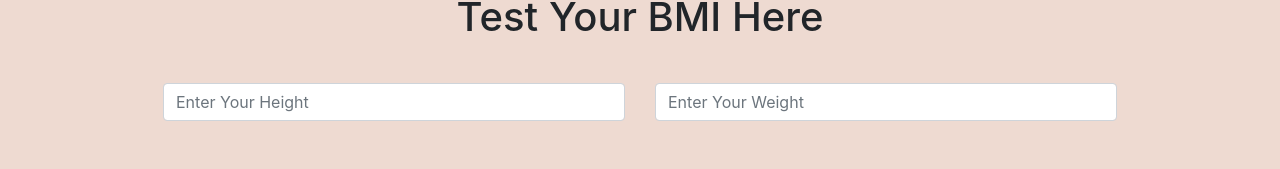
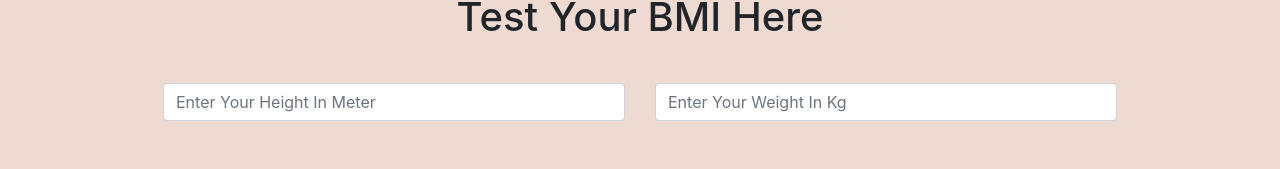
Before and after one commit to manseebhandari23/Health-Calculator, a plain HTML site: page Html/bmi2.html in a window 1280 px wide. Shown: the part 425-594 px from the top of the page. Drawn offline with nearby package versions, Linux system fonts and the light colour scheme.

Commit message:
Update bmi2.html

```diff
--- a/Html/bmi2.html
+++ b/Html/bmi2.html
@@ -55,11 +55,11 @@
               <div class="container-fluid input-group mb-3">
 
                 <div class="col-lg-6 col-md-6">
-                  <input id="height" type="number" class="form-control " placeholder="Enter Your Height"
+                  <input id="height" type="number" class="form-control " placeholder="Enter Your Height In Meter"
                    style="margin: 10px 0;">
                 </div>
                 <div class="col-lg-6 col-md-6">
-                  <input id="weight" type="number" class="form-control " placeholder="Enter Your Weight"
+                  <input id="weight" type="number" class="form-control " placeholder="Enter Your Weight In Kg"
                  style="margin: 10px 0;">
                 </div>
 
```
